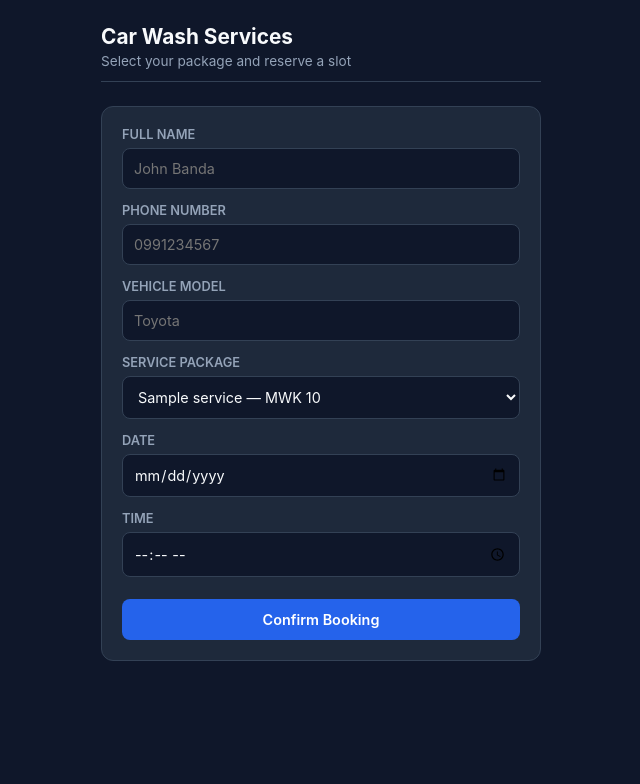
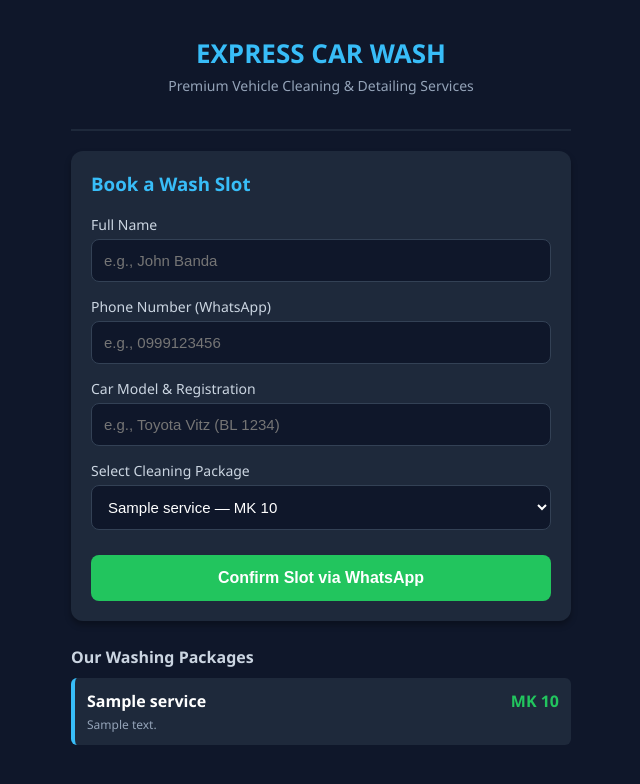
Before and after one commit to kennethandrew654-hub/Car-wash-app, a Python web app: template templates/index.html in a window 1280 px wide. Shown: the top 784 px of the page, without its empty margins (319-959 px from the left). Run offline with Jinja, Linux system fonts and the light colour scheme; the template is opened without the code that fills it: most values are stand-ins (such as "Sample title", 1, 10 or a date in 2020).

Commit message:
Update index.html

```diff
--- a/templates/index.html
+++ b/templates/index.html
@@ -3,66 +3,70 @@
 <head>
     <meta charset="UTF-8">
     <meta name="viewport" content="width=device-width, initial-scale=1.0">
-    <title>Car Wash Booking</title>
+    <title>Express Car Wash - Lilongwe</title>
     <style>
-        * { box-sizing: border-box; margin: 0; padding: 0; font-family: -apple-system, BlinkMacSystemFont, "Segoe UI", Roboto, sans-serif; }
-        body { background: #0f172a; color: #f8fafc; padding: 24px 16px; }
-        .container { max-width: 440px; margin: auto; }
-
-        .header { margin-bottom: 24px; padding-bottom: 12px; border-bottom: 1px solid #334155; }
-        h1 { font-size: 1.3rem; font-weight: 700; color: #f8fafc; }
-        p { font-size: 0.85rem; color: #94a3b8; margin-top: 4px; }
-
-        .card { background: #1e293b; border: 1px solid #334155; border-radius: 12px; padding: 20px; }
-
-        .field { margin-bottom: 14px; }
-        label { display: block; font-size: 0.8rem; font-weight: 600; color: #94a3b8; margin-bottom: 6px; text-transform: uppercase; }
-        input, select { width: 100%; padding: 11px; background: #0f172a; border: 1px solid #334155; border-radius: 8px; font-size: 0.9rem; color: #f8fafc; outline: none; }
-        input:focus, select:focus { border-color: #38bdf8; }
-
-        .btn-submit { width: 100%; padding: 12px; background: #2563eb; color: #ffffff; border: none; border-radius: 8px; font-weight: 600; font-size: 0.9rem; cursor: pointer; margin-top: 8px; }
-        .btn-submit:hover { background: #1d4ed8; }
+        body { font-family: 'Segoe UI', Tahoma, Geneva, Verdana, sans-serif; margin: 0; padding: 15px; background-color: #0f172a; color: #f8fafc; }
+        .container { max-width: 500px; margin: auto; }
+        .header { text-align: center; padding: 20px 0; border-bottom: 2px solid #1e293b; }
+        .header h1 { margin: 0; color: #38bdf8; font-size: 26px; }
+        .header p { color: #94a3b8; font-size: 14px; margin-top: 5px; }
+        .card { background: #1e293b; padding: 20px; border-radius: 12px; margin-top: 20px; box-shadow: 0 4px 6px rgba(0,0,0,0.3); }
+        .form-group { margin-bottom: 15px; }
+        label { display: block; margin-bottom: 5px; font-size: 14px; color: #cbd5e1; }
+        input, select { width: 100%; padding: 12px; border-radius: 8px; border: 1px solid #334155; background: #0f172a; color: white; font-size: 15px; box-sizing: border-box; }
+        button { width: 100%; background: #22c55e; color: white; border: none; padding: 14px; border-radius: 8px; font-weight: bold; font-size: 16px; cursor: pointer; margin-top: 10px; }
+        button:hover { background: #16a34a; }
+        .pricing-list { margin-top: 25px; }
+        .service-box { background: #1e293b; border-left: 4px solid #38bdf8; padding: 12px; border-radius: 6px; margin-bottom: 10px; }
+        .service-title { font-weight: bold; color: white; display: flex; justify-content: space-between; }
+        .service-desc { font-size: 12px; color: #94a3b8; margin-top: 4px; }
     </style>
 </head>
 <body>
     <div class="container">
         <div class="header">
-            <h1>Car Wash Services</h1>
-            <p>Select your package and reserve a slot</p>
+            <h1>EXPRESS CAR WASH</h1>
+            <p>Premium Vehicle Cleaning & Detailing Services</p>
         </div>
 
         <div class="card">
+            <h3 style="margin-top:0; color:#38bdf8;">Book a Wash Slot</h3>
             <form action="/book" method="POST">
-                <div class="field">
+                <div class="form-group">
                     <label>Full Name</label>
-                    <input type="text" name="name" placeholder="John Banda" required>
+                    <input type="text" name="name" placeholder="e.g., John Banda" required>
                 </div>
-                <div class="field">
-                    <label>Phone Number</label>
-                    <input type="tel" name="phone" placeholder="0991234567" required>
+                <div class="form-group">
+                    <label>Phone Number (WhatsApp)</label>
+                    <input type="tel" name="phone" placeholder="e.g., 0999123456" required>
                 </div>
-                <div class="field">
-                    <label>Vehicle Model</label>
-                    <input type="text" name="vehicle" placeholder="Toyota" required>
+                <div class="form-group">
+                    <label>Car Model & Registration</label>
+                    <input type="text" name="car_model" placeholder="e.g., Toyota Vitz (BL 1234)" required>
                 </div>
-                <div class="field">
-                    <label>Service Package</label>
+                <div class="form-group">
+                    <label>Select Cleaning Package</label>
                     <select name="service" required>
-                        {% for name, price in services.items() %}
-                        <option value="{{ name }}">{{ name }} — MWK {{ "{:,}".format(price) }}</option>
+                        {% for s in services %}
+                        <option value="{{ s.name }}|{{ s.price }}">{{ s.name }} — MK {{ "{:,}".format(s.price) }}</option>
                         {% endfor %}
                     </select>
                 </div>
-                <div class="field">
-                    <label>Date</label>
-                    <input type="date" name="date" required>
+                <button type="submit">Confirm Slot via WhatsApp</button>
+            </form>
+        </div>
+
+        <div class="pricing-list">
+            <h4 style="color:#cbd5e1; margin-bottom:10px;">Our Washing Packages</h4>
+            {% for s in services %}
+            <div class="service-box">
+                <div class="service-title">
+                    <span>{{ s.name }}</span>
+                    <span style="color:#22c55e;">MK {{ "{:,}".format(s.price) }}</span>
                 </div>
-                <div class="field">
-                    <label>Time</label>
-                    <input type="time" name="time" required>
-                </div>
-                <button type="submit" class="btn-submit">Confirm Booking</button>
-            </form>
+                <div class="service-desc">{{ s.desc }}</div>
+            </div>
+            {% endfor %}
         </div>
     </div>
 </body>
```
